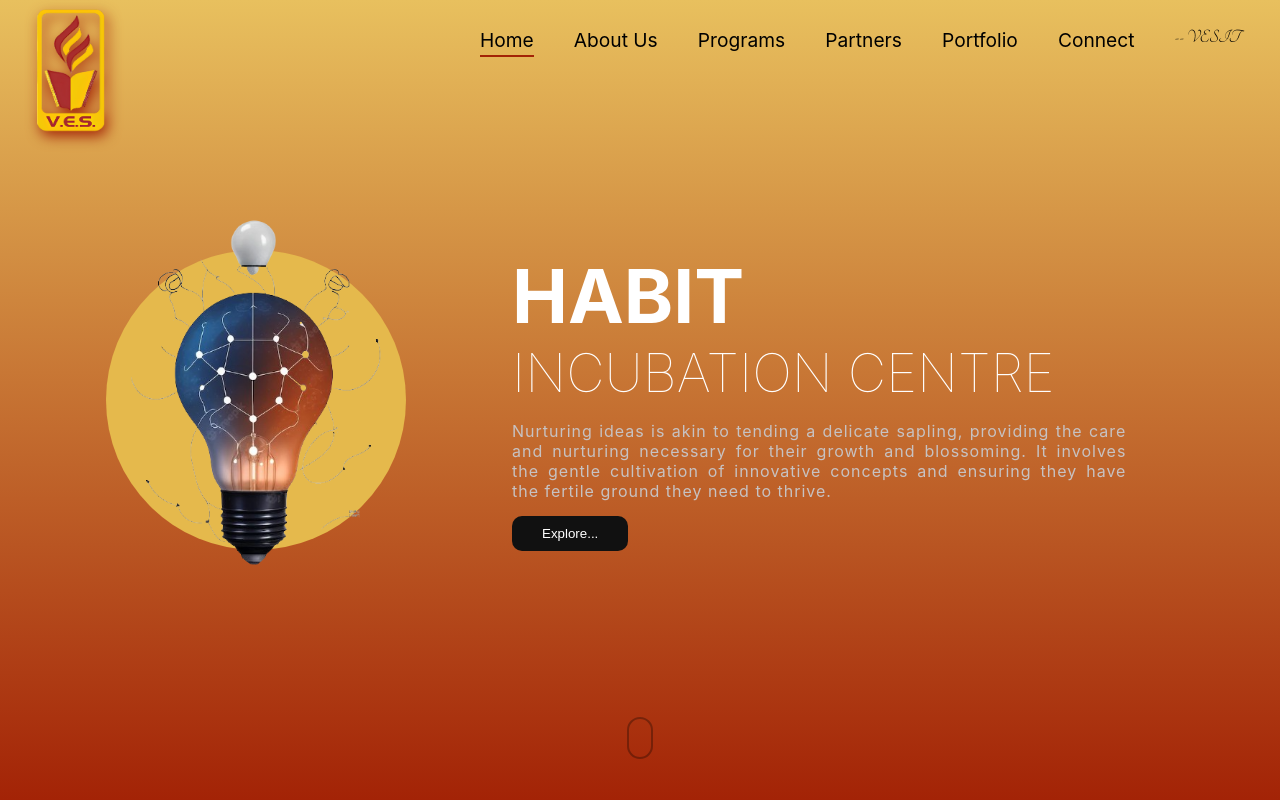
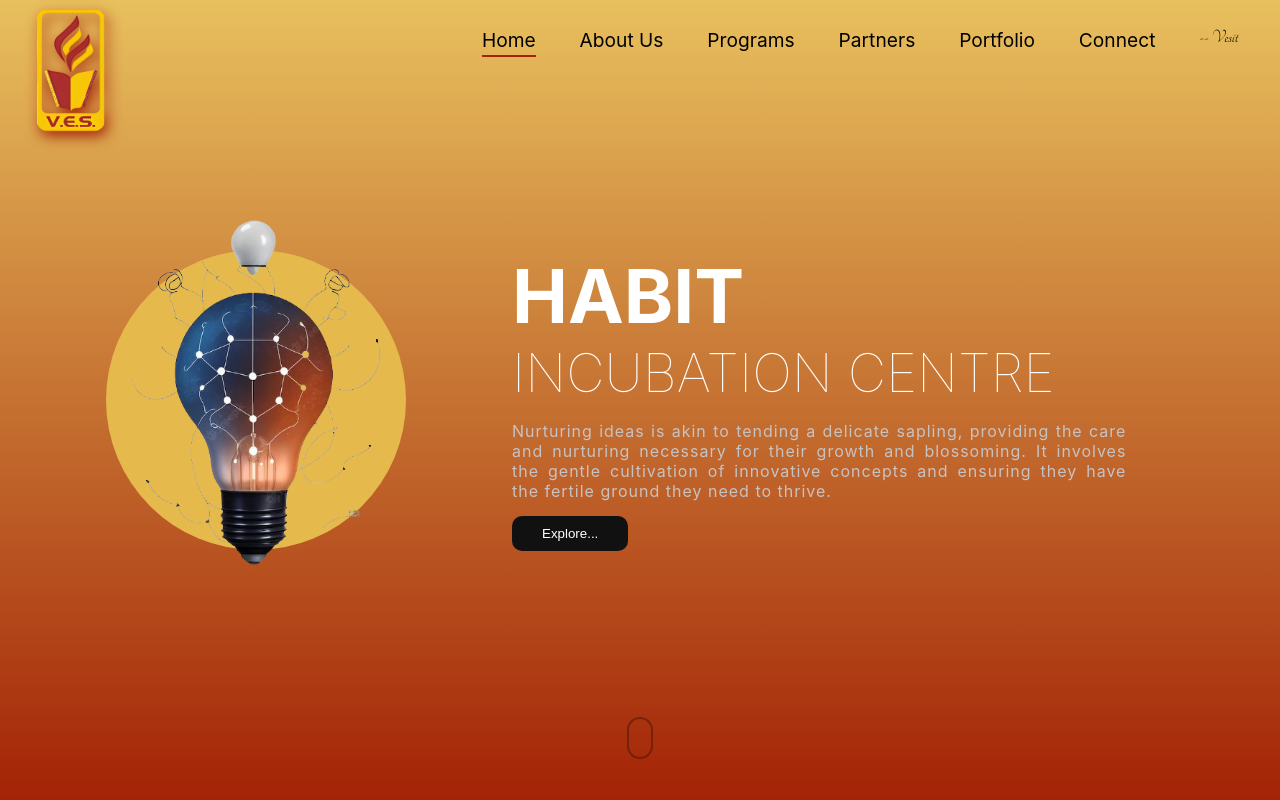
Before and after one commit to nahezsakharkar/HABIT-VESIT, a React (Vite) app: page / in a window 1280 px wide. Shown: the top 800 px of the page. Built offline with nearby package versions, Linux system fonts and the light colour scheme.

Commit message:
Update Header.jsx

```diff
--- a/src/components/LayoutComponents/Header/Header.jsx
+++ b/src/components/LayoutComponents/Header/Header.jsx
@@ -56,7 +56,7 @@ export default function Header() {
               href="https://vesit.ves.ac.in/"
               style={{ fontFamily: "Tangerine, cursive, Lucida Handwriting, Kunstler Script, Edwardian Script, Century Gothic" }}
             >
-              -- VESIT
+              -- Vesit
             </a>
           </nav>
         </div>
```
